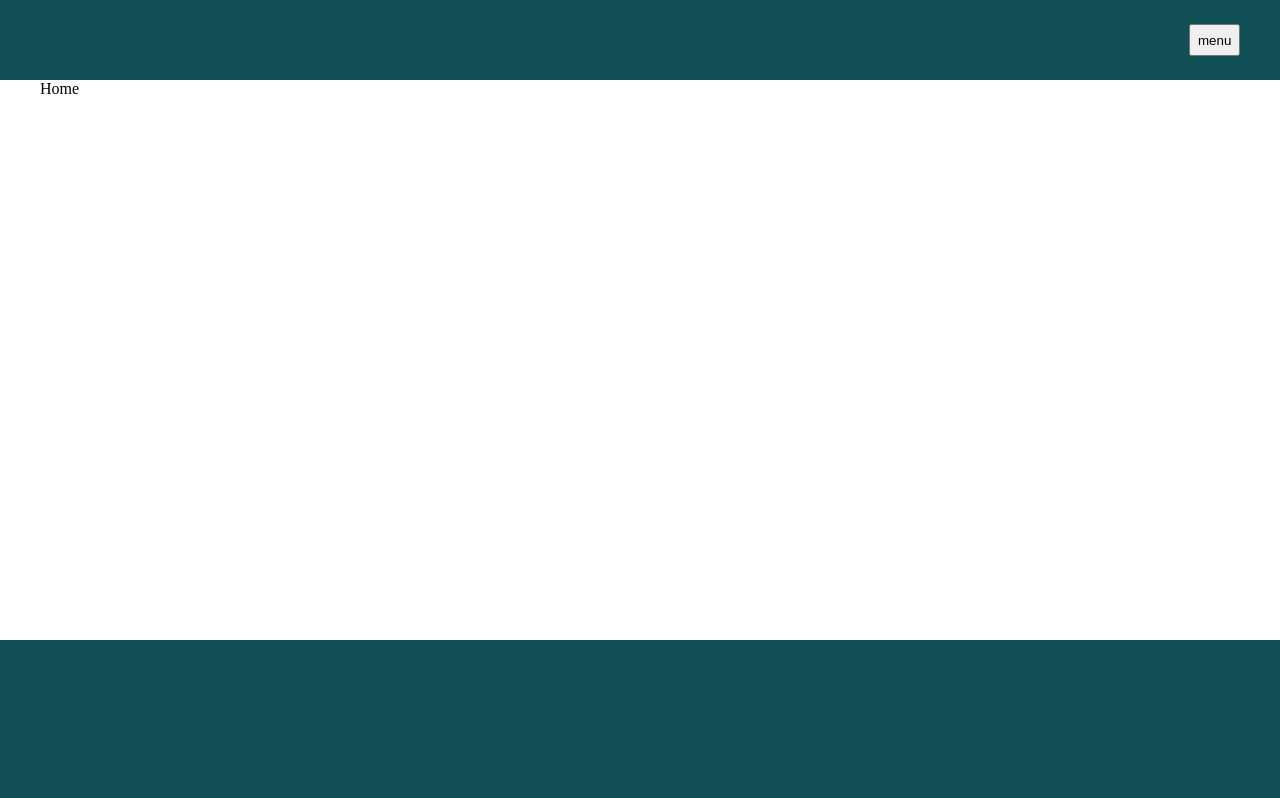
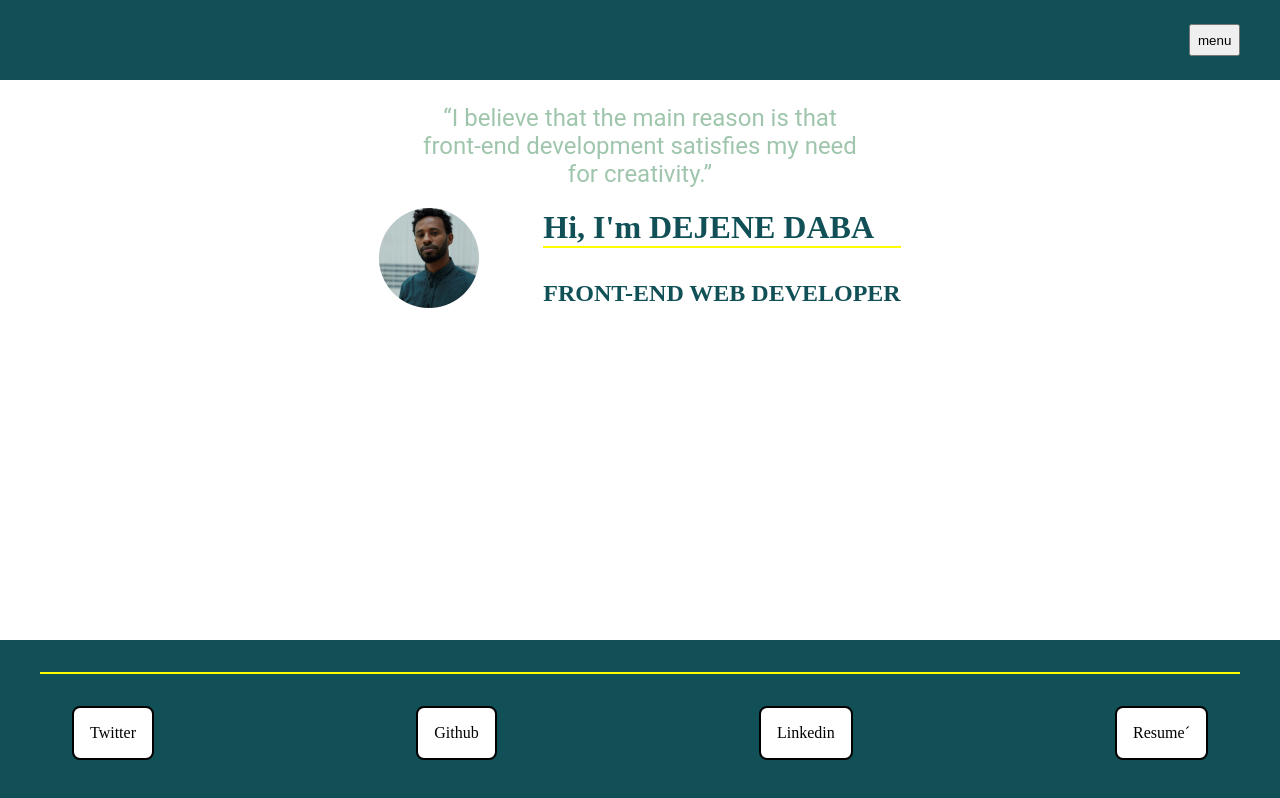
Before and after one commit to DEJENERUTA/portfolio, a React (Create React App) app: page / in a window 1280 px wide. Built offline with nearby package versions, Linux system fonts and the light colour scheme; the HTML template or start-up script is replaced by a standard one.

Commit message:
create footer and home page content

```diff
--- a/src/App.css
+++ b/src/App.css
@@ -12,7 +12,28 @@
 }
 .app-footer {
   background-color: var(--color-primary);
+  padding: 2em 0;
 }
+.app-footer-links {
+  display: flex;
+  justify-content: space-between;
+  align-items: center;
+  padding: 2em;
+  border-top: 2px solid #ffff00;
+}
+.app-footer-links a {
+  color: #000000;
+  text-decoration: none;
+  background-color: #ffffff;
+  padding: 1em;
+  border-radius: 8px;
+  border: 2px solid #000000;
+}
+.app-footer-links a:hover {
+  background-color: #000000;
+  color: #ffffff;
+}
+
 .app-header-inner-wrapper,
 .app-main-inner-wrapper,
 .app-footer-inner-wrapper {
--- a/src/App.js
+++ b/src/App.js
@@ -25,7 +25,14 @@ const App = () => {
         </div>
       </main>
       <footer className="app-footer">
-        <div className="app-footer-inner-wrapper"></div>
+        <div className="app-footer-inner-wrapper">
+          <div className="app-footer-links">
+            <a href="#">Twitter</a>
+            <a href="#">Github</a>
+            <a href="#">Linkedin</a>
+            <a href="#">Resume´</a>
+          </div>
+        </div>
       </footer>
     </div>
   );
--- /dev/null
+++ b/src/home/Home.css
@@ -0,0 +1,48 @@
+h1,
+h2 {
+  color: var(--color-primary);
+}
+
+.quotes {
+  text-align: center;
+  font-size: 1.5em;
+  font-family: "Roboto", sans-serif;
+  color: var(--color-accent);
+  margin-top: 1em;
+}
+.rotate-img {
+  border-radius: 10px;
+  width: 100px;
+  height: 100px;
+}
+.rotate-img:hover {
+  animation-name: rotate;
+  animation-duration: 0.7s;
+  animation-delay: 1s;
+}
+
+@keyframes rotate {
+  0% {
+    transform: rotate(0);
+  }
+  100% {
+    transform: rotate(360deg);
+  }
+}
+
+/* flex the home-content div */
+.home-content {
+  display: flex;
+  align-items: center;
+  justify-content: center;
+  height: 100%;
+  margin-top: 20px;
+  gap: 4em;
+}
+/* home title border buttom */
+
+.home-title {
+  border-bottom: 2px solid #ffff00;
+  margin-bottom: 1em;
+  max-width: 580px;
+}
--- a/src/home/Home.js
+++ b/src/home/Home.js
@@ -1,5 +1,32 @@
+import "./Home.css";
+
 const Home = () => {
-  return <div>Home</div>;
+  return (
+    <div className="home-wrapper">
+      <div className="quotes">
+        <p>“I believe that the main reason is that</p>
+        <p>
+          front-end development satisfies my need <br /> for creativity.”
+        </p>
+      </div>
+      <div className="home-content">
+        <img
+          className="rotate-img"
+          src="./assets/home-img.png"
+          alt=""
+          srcset=""
+        />
+        <div className="home-content-text">
+          <h1 className="home-title">
+            Hi, I'm <span className="home-title-name"> DEJENE DABA</span>
+            {/* make a line that is used for the title underline */}
+            <span className="home-title-underline"></span>
+          </h1>
+          <h2>FRONT-END WEB DEVELOPER</h2>
+        </div>
+      </div>
+    </div>
+  );
 };
 
 export default Home;
```
Also changed, not shown: public/assets/home-img.png (added).
